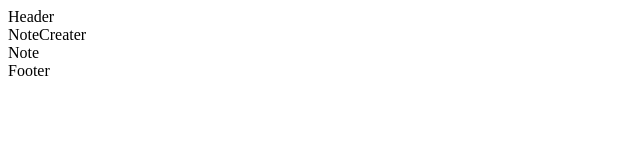
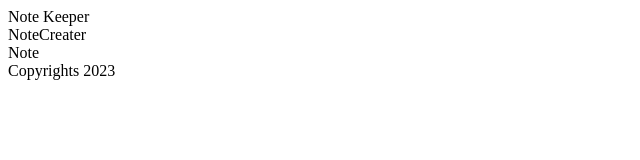
Before and after one commit to NawarTurk/ReactPractice_To-Do-List, a React (Create React App) app: page / in a window 1280 px wide. Shown: the top 160 px of the page, without its empty margins (0-640 px from the left). Built offline with nearby package versions, Linux system fonts and the light colour scheme.

Commit message:
adding copyright with current year to the Footer

```diff
--- a/src/Footer.jsx
+++ b/src/Footer.jsx
@@ -1,7 +1,11 @@
 import React from 'react';
 
 function Footer() {
-    return <div>Footer</div>
+
+    const year = new Date().getFullYear();
+
+    return (
+        <div>Copyrights {year}</div>
+    )
 }
-
 export default Footer;
--- a/src/Header.jsx
+++ b/src/Header.jsx
@@ -1,7 +1,7 @@
 import React from 'react';
 
 function Header() {
-    return <div>Header</div>
+    return <div>Note Keeper</div>
 }
 
 export default Header;
--- a/src/index.js
+++ b/src/index.js
@@ -1,5 +1,5 @@
 import React from 'react';
-import ReactDOM from 'react-dom';
+import ReactDOM from 'react-dom/client';
 import App from './App'
 
 const el = document.getElementById('root');
```
